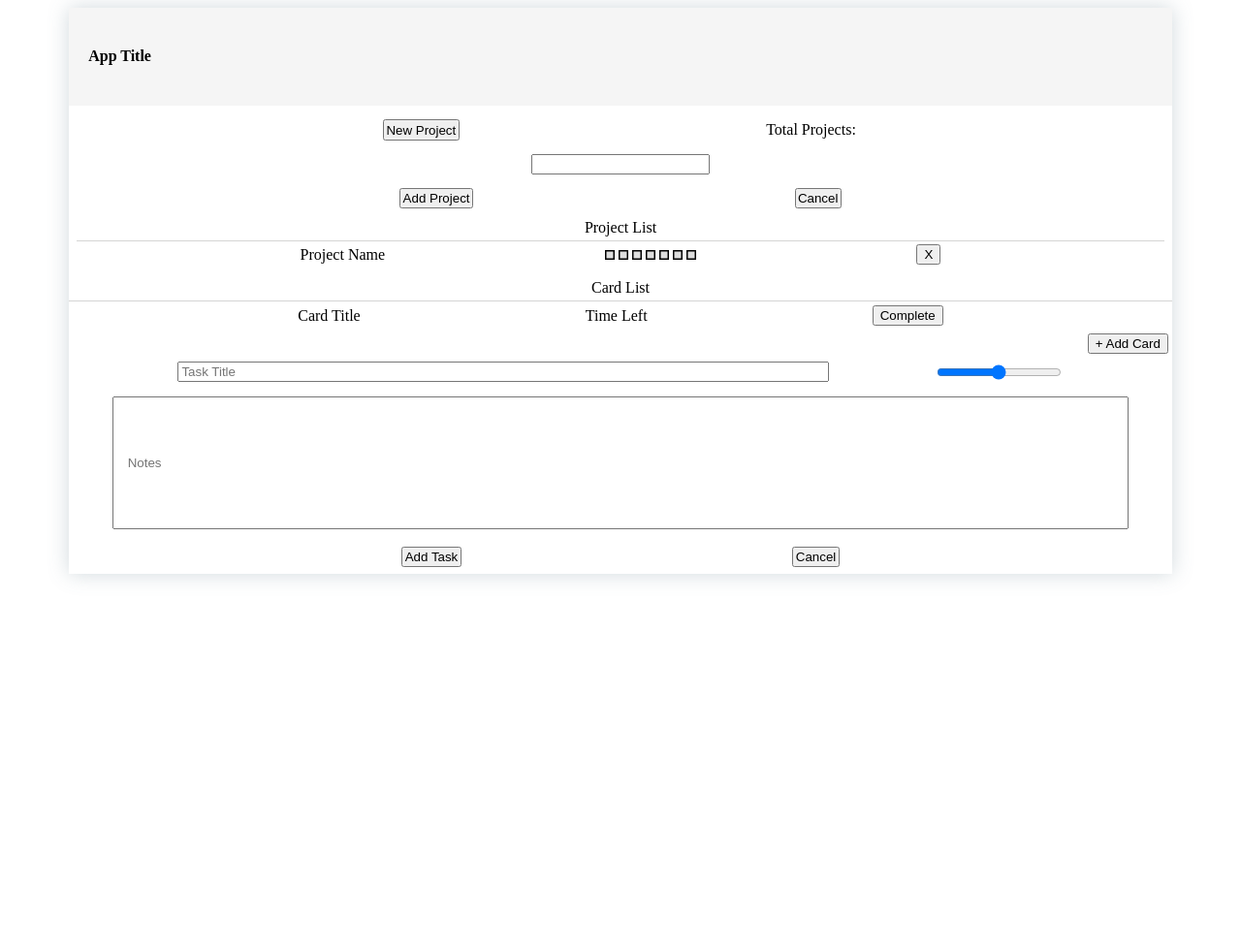
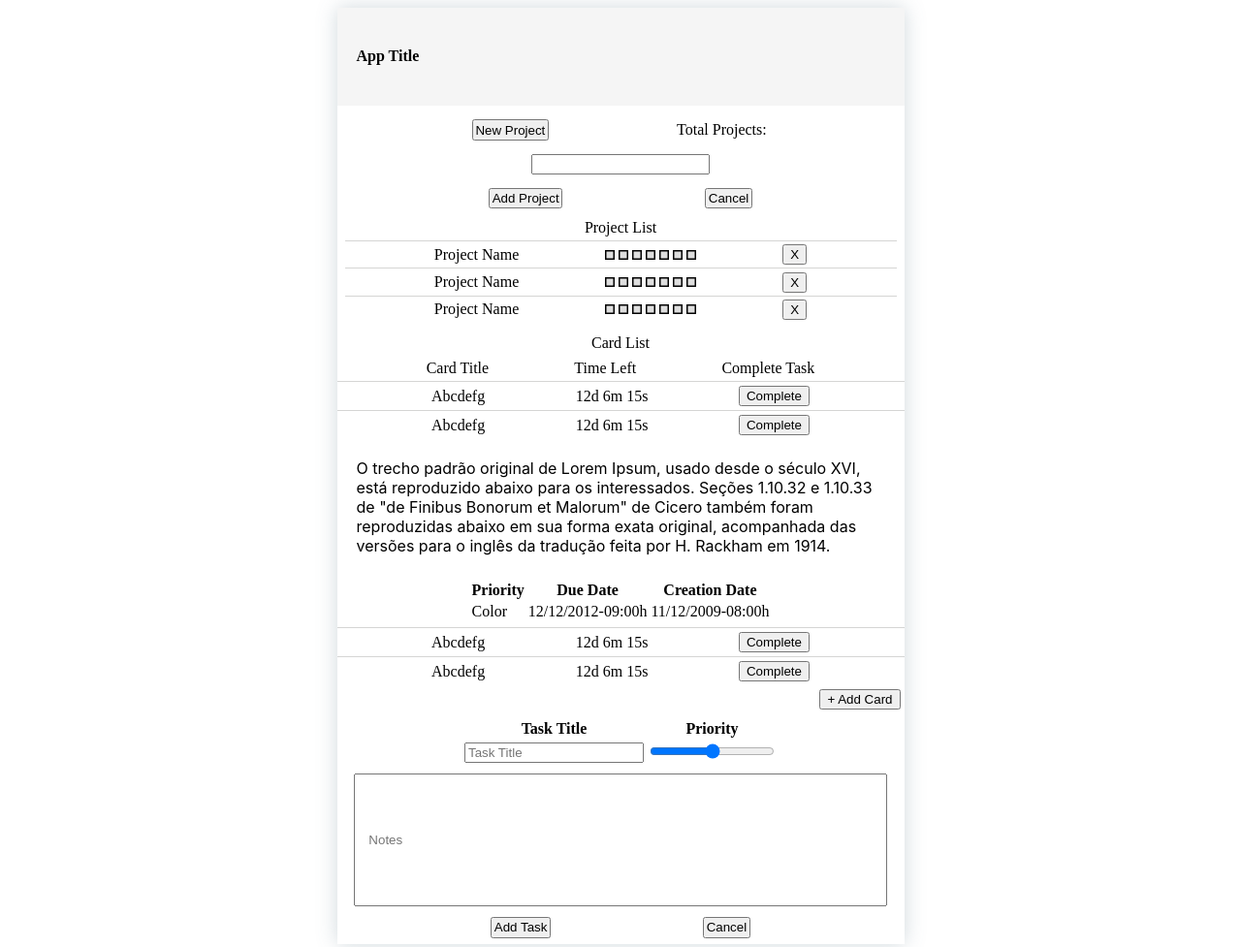
Before and after one commit to rodrigocbarroso/todo-my-wiki, a website: page dist/index.html in a window 1280 px wide. Shown: the top 977 px of the page at 97% size. Before the commit the page ends 800 px from the top, so only its background shows below. Drawn offline with Linux system fonts and the light colour scheme.

Commit message:
more features in the front-end

```diff
--- a/dist/index.html
+++ b/dist/index.html
@@ -59,23 +59,121 @@
                 <button>X</button>
 
             </div>
+            <div class="row project top-border">
+                <div class="naming">Project Name</div>
+                <div class="priority-list">
+                    <svg width="10" height="10">
+                        <rect class="sqr-priority-0" width="10" height="10" />
+                    </svg>
+                    <svg width="10" height="10">
+                        <rect class="sqr-priority-0" width="10" height="10" />
+                    </svg>
+                    <svg width="10" height="10">
+                        <rect class="sqr-priority-0" width="10" height="10" />
+                    </svg>
+                    <svg width="10" height="10">
+                        <rect class="sqr-priority-0" width="10" height="10" />
+                    </svg>
+                    <svg width="10" height="10">
+                        <rect class="sqr-priority-0" width="10" height="10" />
+                    </svg>
+                    <svg width="10" height="10">
+                        <rect class="sqr-priority-0" width="10" height="10" />
+                    </svg>
+                    <svg width="10" height="10">
+                        <rect class="sqr-priority-0" width="10" height="10" />
+                    </svg>
+                </div>
+                <button>X</button>
+
+            </div>
+            <div class="row project top-border">
+                <div class="naming">Project Name</div>
+                <div class="priority-list">
+                    <svg width="10" height="10">
+                        <rect class="sqr-priority-0" width="10" height="10" />
+                    </svg>
+                    <svg width="10" height="10">
+                        <rect class="sqr-priority-0" width="10" height="10" />
+                    </svg>
+                    <svg width="10" height="10">
+                        <rect class="sqr-priority-0" width="10" height="10" />
+                    </svg>
+                    <svg width="10" height="10">
+                        <rect class="sqr-priority-0" width="10" height="10" />
+                    </svg>
+                    <svg width="10" height="10">
+                        <rect class="sqr-priority-0" width="10" height="10" />
+                    </svg>
+                    <svg width="10" height="10">
+                        <rect class="sqr-priority-0" width="10" height="10" />
+                    </svg>
+                    <svg width="10" height="10">
+                        <rect class="sqr-priority-0" width="10" height="10" />
+                    </svg>
+                </div>
+                <button>X</button>
+
+            </div>
         </div>
         <div class="container-cardlist">
             <div class="row header">
                 Card List
             </div>
+            <div class="row">
+                <span>Card Title</span><span>Time Left</span><span>Complete Task</span>
+            </div>
             <div class="row card top-border">
-                <span>Card Title</span><span>Time Left</span><button>Complete</button>
+                <span>Abcdefg</span><span>12d 6m 15s</span><button>Complete</button>
+            </div>
+            <div class="row card top-border">
+                <span>Abcdefg</span><span>12d 6m 15s</span><button>Complete</button>
+            </div>
+            <div class="detail">
+                <div class="row">
+                    <p>O trecho padrão original de Lorem Ipsum, usado desde o século XVI, está reproduzido abaixo para os interessados. Seções 1.10.32 e 1.10.33 de "de Finibus Bonorum et Malorum" de Cicero também foram reproduzidas abaixo em sua forma exata original, acompanhada das versões para o inglês da tradução feita por H. Rackham em 1914.</p>
+                </div>
+                <div class="row">
+                    <table>
+                        <tr>
+                            <th>Priority</th><th>Due Date</th><th>Creation Date</th>
+                        </tr>
+                        <tr>
+                            <td>Color</td><td>12/12/2012-09:00h</td><td>11/12/2009-08:00h</td>
+                        </tr>
+                </div>
+                </table>
+            </div>
+            <div class="row card top-border">
+                <span>Abcdefg</span><span>12d 6m 15s</span><button>Complete</button>
+            </div>
+            <div class="row card top-border">
+                <span>Abcdefg</span><span>12d 6m 15s</span><button>Complete</button>
             </div>
             <div class="row">
                 <button class="add-btn position-right">+ Add Card</button>
             </div>
             <div class="hidden" id="add-card-section">
                 <div class="row">
-                    <input class="title-input" type="text" name="card-title-input" id="card-title-input" placeholder="Task Title">
-                    <input class="range-input" type="range" name="card-priority-input" id="card-priority-input">
+                    <table>
+                        <tr>
+                            <th>Task Title</th>
+                            <th>Priority</th>
+                        </tr>
+                        <tr>
+                            <td>
+                                <input class="title-input" type="text" name="card-title-input" id="card-title-input" placeholder="Task Title">
+                            </td>
+                            <td>
+                                <input class="range-input" type="range" name="card-priority-input" id="card-priority-input">
+                            </td>
+                        </tr>
+                    </table>
+
+
                 </div>
                 <div class="row">
+
                     <input class="notes-input" type="text" name="card-notes-input" id="card-notes-input" placeholder="Notes">
                 </div>
                 <div class="row">
--- a/dist/styles.css
+++ b/dist/styles.css
@@ -4,6 +4,7 @@
     flex-direction: column;
     margin: auto;
     width: 90%;
+    max-width: 585px;
     border-style: hidden;
     box-shadow: 0 0 20px 0px #607d8b4a;
 }
@@ -74,7 +75,7 @@
     width: 90%;
     min-height: 8em;
     padding: 1em;
-    margin: 0.5em;
+
 }
 
 .title-input {
@@ -84,3 +85,8 @@
     display: flex;
 
 }
+
+.detail p {
+    padding: 0em 1em 0em 1em;
+    font-family: -apple-system, BlinkMacSystemFont, 'Segoe UI', Roboto, Oxygen, Ubuntu, Cantarell, 'Open Sans', 'Helvetica Neue', sans-serif;
+}
```
